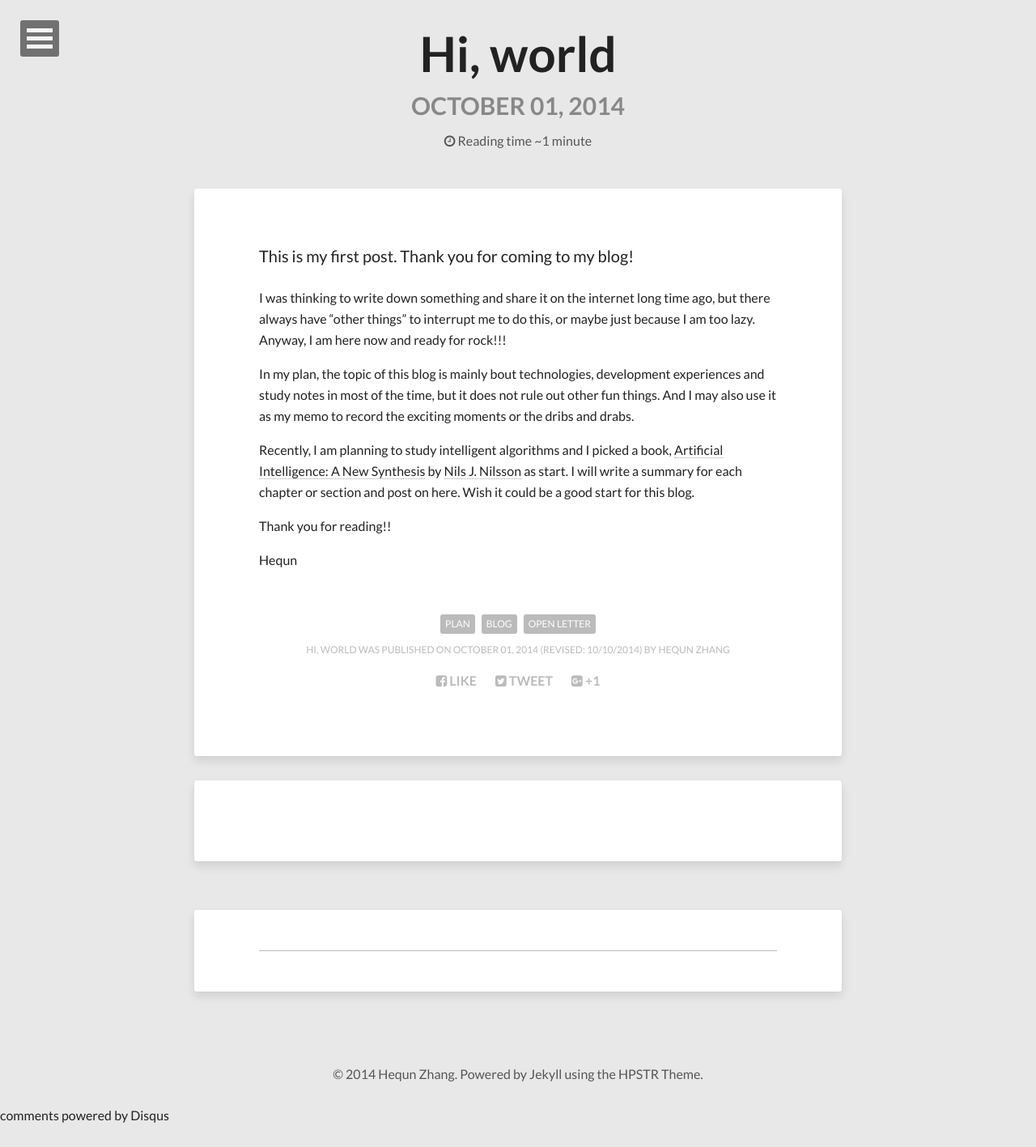
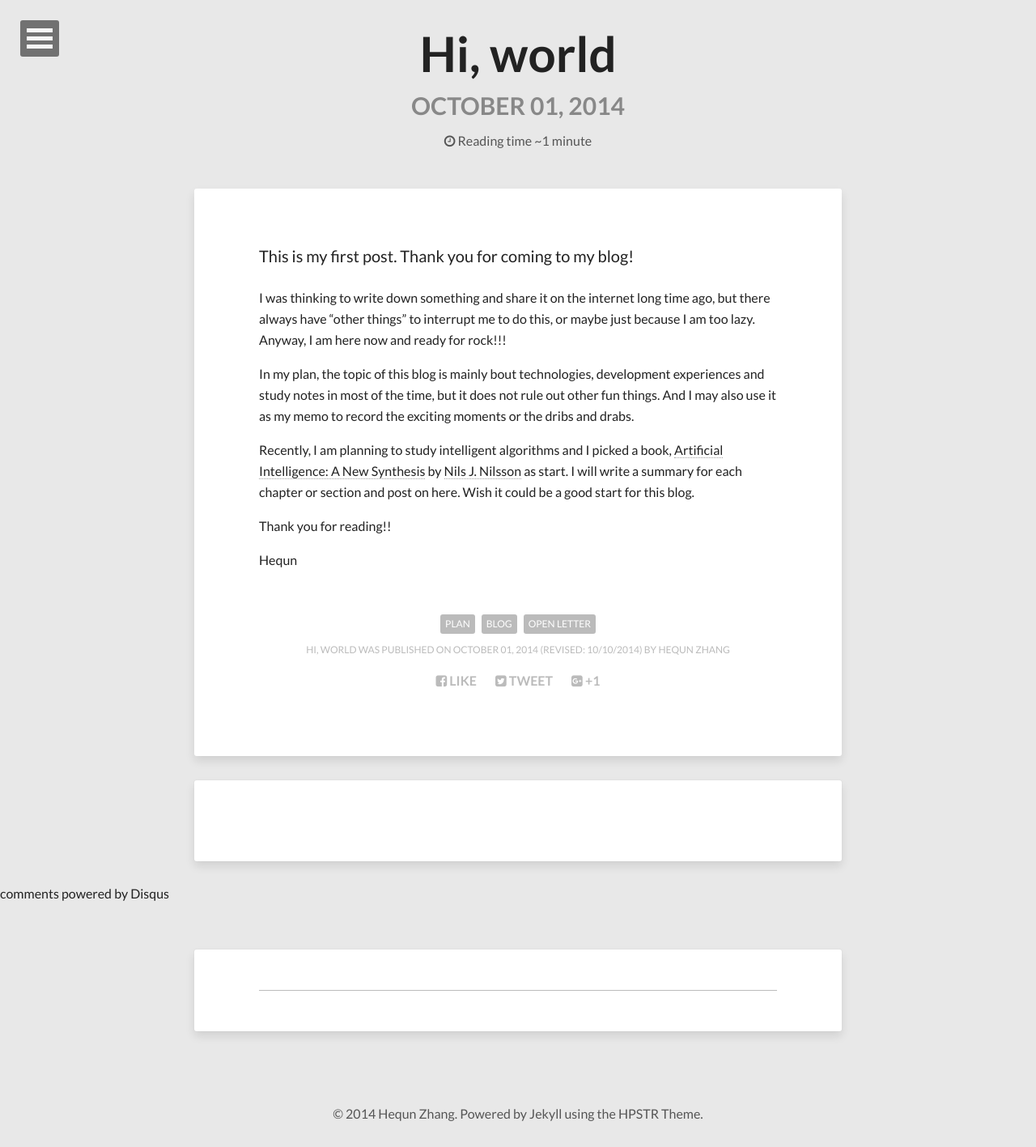
Before and after one commit to heqzha/heqzha.github.io, a Jekyll site: the page built from _posts/2014-10-01-hi-world.markdown, in a window 1280 px wide. Shown: the whole page at 81% size. Built offline with Jekyll 4.4.1, drawn with Linux system fonts in a browser that asks for light colours; nearby versions of some CDN libraries; comment, search, counter and statistics services are not loaded; before the commit the page ends 1387 px from its top, so only the background shows below that; some of the changed lines change nothing that is shown.

Commit message:
Fix: disqus comments problem

```diff
--- a/_includes/disqus_comments.html
+++ b/_includes/disqus_comments.html
@@ -1,5 +1,6 @@
 {% comment %} Load script if disquss comments are enabled and `page.comments` is either empty (index) or set to true {% endcomment %}
 {% if site.disqus_short_name and page.comments != false %}
+<div id="disqus_thread"></div>
 <script type="text/javascript">
       var disqus_shortname = '{{ site.disqus_short_name }}';
       {% if page.comments == true %}
--- a/_includes/scripts.html
+++ b/_includes/scripts.html
@@ -27,6 +27,8 @@
 </script>
 {% endif %}
 
+<!--
 {% if page.comments %}
   {% if site.comments_provider_disqus%}{% include disqus_comments.html %}{% endif %}
 {% endif %}
+-->
--- a/_layouts/post.html
+++ b/_layouts/post.html
@@ -56,7 +56,7 @@
         </div><!-- /.social-share -->{% endif %}
       </footer>
     </div><!-- /.entry-content -->
-    {% if site.disqus_short_name and page.comments %}<div id="disqus_thread"></div><!-- /#disqus_thread -->{% endif %}
+    {% if site.disqus_short_name and page.comments %}{% include disqus_comments.html %}<!-- /#disqus_thread -->{% endif %}
 
     {% if site.related_posts.size %}
     <div class="read-more">
```
